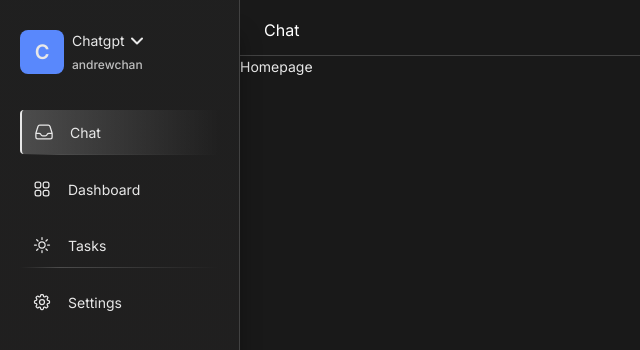
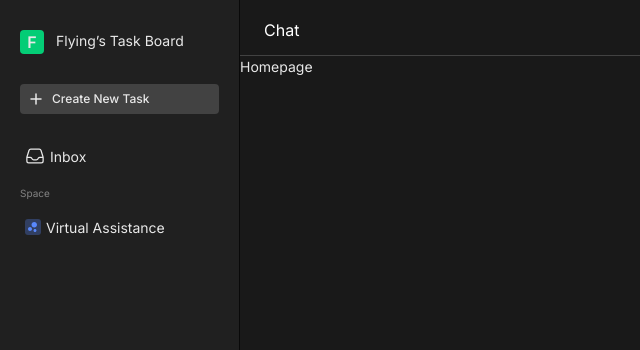
Before and after one commit to memokey/ai-pm, a Next.js app: page / in a window 1280 px wide. Shown: the top 350 px of the page, without its empty margins (0-640 px from the left). Built offline with nearby package versions, Linux system fonts and the light colour scheme.

Commit message:
updated the left sidebar

```diff
--- a/src/components/Common/Buttons/BaseButton.tsx
+++ b/src/components/Common/Buttons/BaseButton.tsx
@@ -11,7 +11,7 @@ type BaseButtonType = {
 const BaseButton = (props:BaseButtonType) => {
     return (
         <button
-            className={`bg-base-200 p-[9px] text-[12px] text-base-content font-[500] rounded-[6px] flex gap-2 items-center hover:bg-[#363636]`}
+            className={`bg-base-200 py-[6px] px-[8px] text-[12px] text-base-content font-[500] rounded-[4px] flex gap-2 items-center hover:bg-[#363636] ${props.styles ? props.styles: ''}`}
         >
             {props.type == true && props.icon}
             <span>{props.caption}</span>
--- /dev/null
+++ b/src/components/Icons/PlusIcon.tsx
@@ -0,0 +1,9 @@
+import React from "react";
+
+export const PlusIcon = () => {
+    return (
+        <svg xmlns="http://www.w3.org/2000/svg" width="16" height="16" viewBox="0 0 16 16" fill="none">
+            <path d="M8 3V13M13 8H3" stroke="#E8E8E8" strokeWidth="1.5" strokeLinecap="round" strokeLinejoin="round"/>
+        </svg>
+    );
+}
--- /dev/null
+++ b/src/components/Icons/VAIcon.tsx
@@ -0,0 +1,10 @@
+import React from "react";
+
+export const VAIcon = () => {
+    return (
+        <svg xmlns="http://www.w3.org/2000/svg" width="16" height="16" viewBox="0 0 16 16" fill="none">
+            <rect width="16" height="16" rx="3" fill="#5988FC" fillOpacity="0.3"/>
+            <path d="M10 10C10.8285 10 11.5 10.6715 11.5 11.5C11.5 12.3285 10.8285 13 10 13C9.17155 13 8.5 12.3285 8.5 11.5C8.5 10.6715 9.17155 10 10 10ZM5 8C6.10457 8 7 8.89545 7 10C7 11.1046 6.10457 12 5 12C3.89543 12 3 11.1046 3 10C3 8.89545 3.89543 8 5 8ZM9.25 3C10.7688 3 12 4.23122 12 5.75C12 7.2688 10.7688 8.5 9.25 8.5C7.7312 8.5 6.5 7.2688 6.5 5.75C6.5 4.23122 7.7312 3 9.25 3Z" fill="#5988FC"/>
+        </svg>
+    );
+}
--- a/src/components/Icons/index.tsx
+++ b/src/components/Icons/index.tsx
@@ -14,3 +14,5 @@ export { CogEIcon } from './CogEIcon'
 export { RightArrowIcon } from './RightArrowIcon'
 export { HandThumbUpIcon } from './HandThumbUpIcon'
 export { HandThumbDownIcon } from './HandThumbDownIcon'
+export { PlusIcon } from './PlusIcon'
+export { VAIcon } from './VAIcon'
--- a/src/components/Layout/LeftSideBar/Menu/MenuItem.tsx
+++ b/src/components/Layout/LeftSideBar/Menu/MenuItem.tsx
@@ -19,7 +19,7 @@ const MenuItem = (props: MenuItemType) => {
 
     return (
         <div
-            className={`h-[44px] flex gap-4 w-full p-3 cursor-pointer rounded-[4px] hover-menu-gradient ${props.state ? "menu-gradient border-l border-base-content border-l-[2px]": ""}`}
+            className={`h-[28px] flex bg-transparent gap-[5px] items-center text-[14px] w-full py-1 px-[5px] cursor-pointer hover:bg-[#323232] ${props.state ? "bg-[#323232]": ""}`}
             onClick={linkToPage}
         >
             {props.icon}
--- a/src/components/Layout/LeftSideBar/Menu/index.tsx
+++ b/src/components/Layout/LeftSideBar/Menu/index.tsx
@@ -1,11 +1,16 @@
 import React from "react";
-import MenuItem from "./MenuItem";
-import { MENULIST } from "@/data/global";
+import MenuItem, { MenuItemType } from "./MenuItem";
 
-const Menu = () => {
+export type MenuType = {
+    title?: string;
+    menus: MenuItemType[];
+};
+
+const Menu = (props: MenuType) => {
     return (
         <div className="grid gap-3">
-            {MENULIST.map((menuItem, index) => (
+            <div className="text-[10px] text-[#838383] font-600 spacing-[1px]">{props.title}</div>
+            {props.menus.map((menuItem, index) => (
                 <div key={index}>
                     <MenuItem
                         {...menuItem}
--- a/src/components/Layout/LeftSideBar/ProfileCard/Avatar/index.tsx
+++ b/src/components/Layout/LeftSideBar/ProfileCard/Avatar/index.tsx
@@ -2,8 +2,8 @@ import React from "react";
 
 const Avatar = () => {
     return (
-        <div className="w-[44px] h-[44px] bg-primary p-3 rounded-[8px] cursor-pointer">
-            <div className="text-base-content text-[20px] font-semibold leading-[20px] text-center">C</div>
+        <div className="w-[24px] h-[24px] bg-success rounded-[4px] py-[2px] cursor-pointer">
+            <div className="text-base-content text-[16px] font-semibold leading-[20px] text-center">F</div>
         </div>
     );
 }
--- a/src/components/Layout/LeftSideBar/ProfileCard/ProfileDetail/index.tsx
+++ b/src/components/Layout/LeftSideBar/ProfileCard/ProfileDetail/index.tsx
@@ -3,17 +3,7 @@ import React from "react";
 
 const ProfileDetail = () => {
     return (
-        <div className="grid gap-1">
-            <div className="flex gap-1">
-                <div className="font-500">Chatgpt</div>
-                <div className="flex items-center cursor-pointer">
-                    <DownIcon />
-                </div>
-            </div>
-            <div className="text-base-300 text-[12px] font-[500]">
-                andrewchan
-            </div>
-        </div>
+        <div className="font-600 text-[14px] text-base-content">Flying’s Task Board</div>
     );
 }
 
--- a/src/components/Layout/LeftSideBar/ProfileCard/index.tsx
+++ b/src/components/Layout/LeftSideBar/ProfileCard/index.tsx
@@ -4,7 +4,7 @@ import ProfileDetail from "./ProfileDetail";
 
 const ProfileCard = () => {
     return (
-        <div className="flex gap-2 mb-[36px]">
+        <div className="flex gap-3 mb-[30px]">
             <Avatar />
             <ProfileDetail />
         </div>
--- a/src/components/Layout/LeftSideBar/index.tsx
+++ b/src/components/Layout/LeftSideBar/index.tsx
@@ -1,12 +1,24 @@
 import React from "react";
 import ProfileCard from "./ProfileCard";
 import Menu from "./Menu";
+import BaseButton from "@/components/Common/Buttons/BaseButton";
+import { PlusIcon } from "@/components/Icons";
+import { MENU_LIST, MENU_LIST_SPACE } from "@/data/global";
 
 const LeftSidebar = () => {
     return (
-        <div className="left-sidebar w-[240px] h-[100vh] z-20 py-[30px] px-[20px] border-r border-r-[1px] border-base-200">
+        <div className="bg-[#202020] border-[#090909] w-[240px] h-[100vh] z-20 py-[30px] px-[20px] border-r border-r-[1px]">
             <ProfileCard />
-            <Menu />
+            <div className="grid gap-4">
+                <BaseButton
+                    type={true}
+                    caption="Create New Task"
+                    icon={<PlusIcon />}
+                    styles="w-full"
+                />
+                <Menu menus={MENU_LIST} />
+                <Menu menus={MENU_LIST_SPACE} title="Space" />
+            </div>
         </div>
     );
 }
--- a/src/data/global.tsx
+++ b/src/data/global.tsx
@@ -1,33 +1,22 @@
 import { MenuItemType } from "@/components/Layout/LeftSideBar/Menu/MenuItem";
-import { InboxIcon, SquaresIcon, SunIcon, CogEIcon } from "@/components/Icons";
+import { InboxIcon, SquaresIcon, SunIcon, CogEIcon, VAIcon } from "@/components/Icons";
 
-export const MENULIST: MenuItemType[] = [
+export const MENU_LIST: MenuItemType[] = [
     {
         icon: <InboxIcon />,
-        state: true,
-        title: "Chat",
-        link: "chat",
-        line: true
-    },
-    {
-        icon: <SquaresIcon />,
         state: false,
-        title: "Dashboard",
-        link: "dashboard",
-        line: false
-    },
-    {
-        icon: <SunIcon />,
-        state: false,
-        title: "Tasks",
-        link: "tasks",
-        line: true
-    },
-    {
-        icon: <CogEIcon />,
-        state: false,
-        title: "Settings",
-        link: "settings",
+        title: "Inbox",
+        link: "inbox",
         line: false
     }
 ];
+
+export const MENU_LIST_SPACE: MenuItemType[] = [
+    {
+        icon: <VAIcon />,
+        state: false,
+        title: "Virtual Assistance",
+        link: "virtualassistance",
+        line: false
+    }
+];
--- a/src/styles/custom.css
+++ b/src/styles/custom.css
@@ -1,8 +1,3 @@
-.left-sidebar {
-    background: linear-gradient(180deg, rgba(192, 192, 192, 0.04) 0%, rgba(201, 180, 180, 0.04) 54.5%, rgba(0, 0, 0, 0.04) 100%);
-    box-shadow: 0px 34px 20px 0px rgba(0, 0, 0, 0.30);
-}
-
 .menu-gradient {
     background: linear-gradient(90deg, rgba(255, 255, 255, 0.20) 0%, rgba(255, 255, 255, 0.00) 100%);
 }
```
